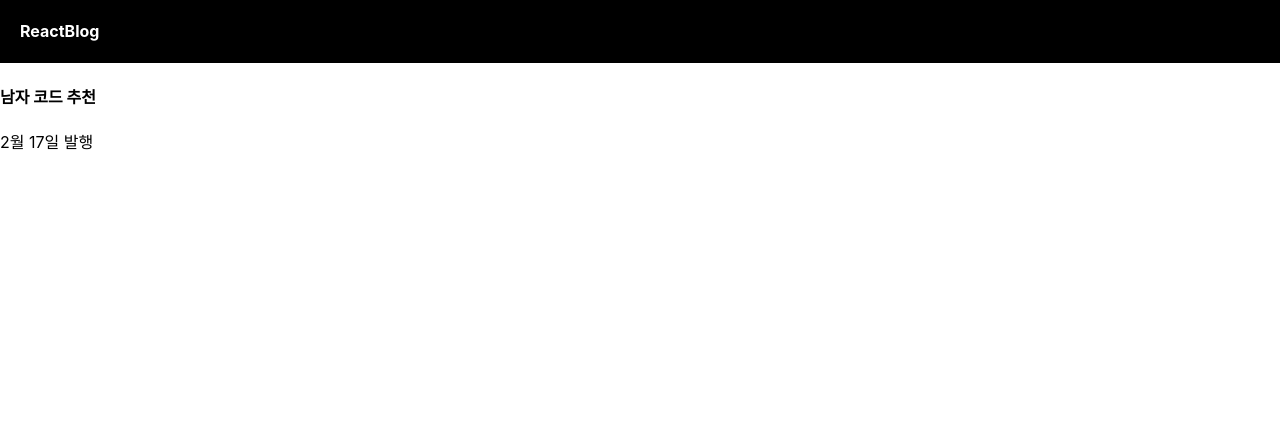
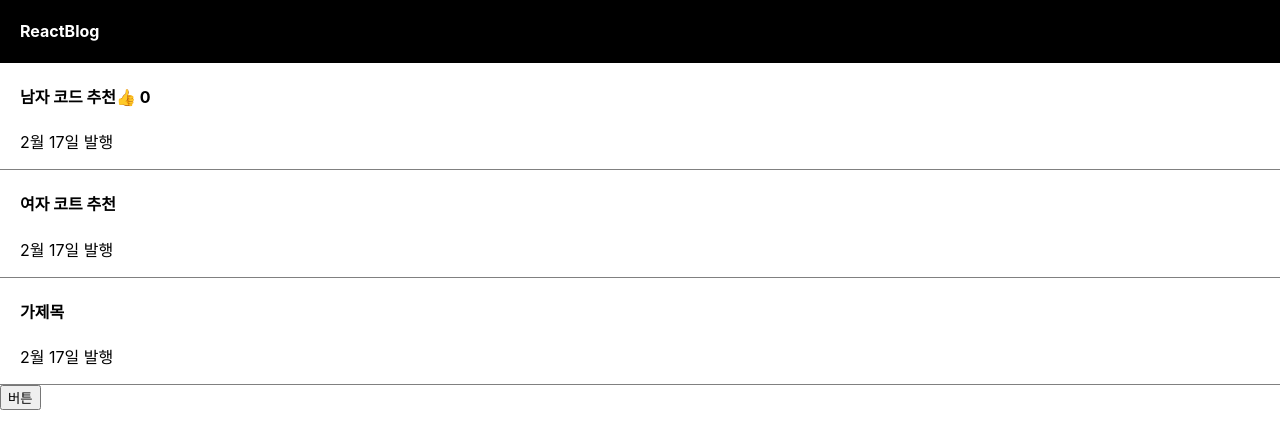
Before and after one commit to yongsin729/reactblog, a React (Create React App) app: page / in a window 1280 px wide. Shown: the top 448 px of the page. Built offline with nearby package versions, Linux system fonts and the light colour scheme.

Commit message:
sort array

```diff
--- a/src/App.css
+++ b/src/App.css
@@ -8,3 +8,11 @@
 .post-title{
   text-align: center;
 }
+.div{
+  box-sizing: border-box;
+}
+.list{
+  padding-left: 20px;
+  text-align: left;
+  border-bottom: 1px solid grey;
+}
--- a/src/App.js
+++ b/src/App.js
@@ -1,3 +1,4 @@
+/* eslint-disable*/
 import logo from './logo.svg';
 import './App.css';
 import { useState } from 'react';
@@ -5,7 +6,8 @@ import { useState } from 'react';
 function App() {
 
   let post='강남 우동 맛집';
-  let [글제목, 글제목변경]=useState('남자 코드 추천');
+  let [글제목, 글제목변경]=useState(['남자 코드 추천','여자 코트 추천','가제목 ']);
+  let [like,setLike]=useState(0);
   return (
     <div className="App">
       <div className="black-nav">
@@ -13,9 +15,30 @@ function App() {
       </div>
       {/* <h4>{post}</h4> */}
       <div className='list'>
-        <h4>{글제목}</h4>
+        <h4>{글제목[0]}<span onClick={()=>{
+          setLike(like+1);
+        }}>👍</span> {like} </h4>
         <p>2월 17일 발행</p>
       </div>
+
+      <div className='list'>
+        <h4>{글제목[1]}</h4>
+        <p>2월 17일 발행</p>
+      </div>
+      <div className='list'>
+        <h4>{글제목[2]}</h4>
+        <p>2월 17일 발행</p>
+      </div>
+      <button onClick={()=>{
+        let copy=[...글제목];
+        copy.reverse();
+        글제목변경(copy);
+      }}>버튼</button>
+      {/* <button onClick={()=>{
+        let copy=[...글제목];
+        copy[0]='여자 코트 추천'
+        글제목변경(copy)
+      }}>버튼</button> */}
     </div>
   );
 }
```
